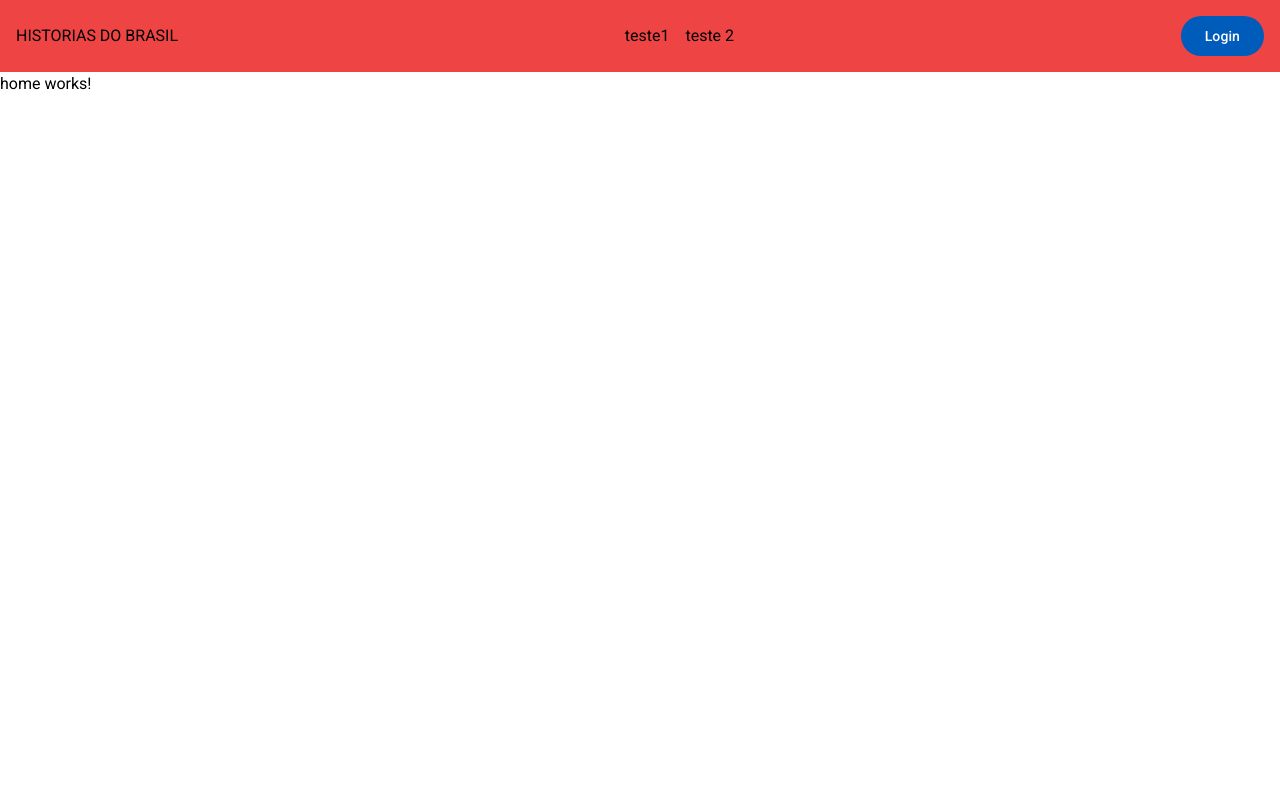
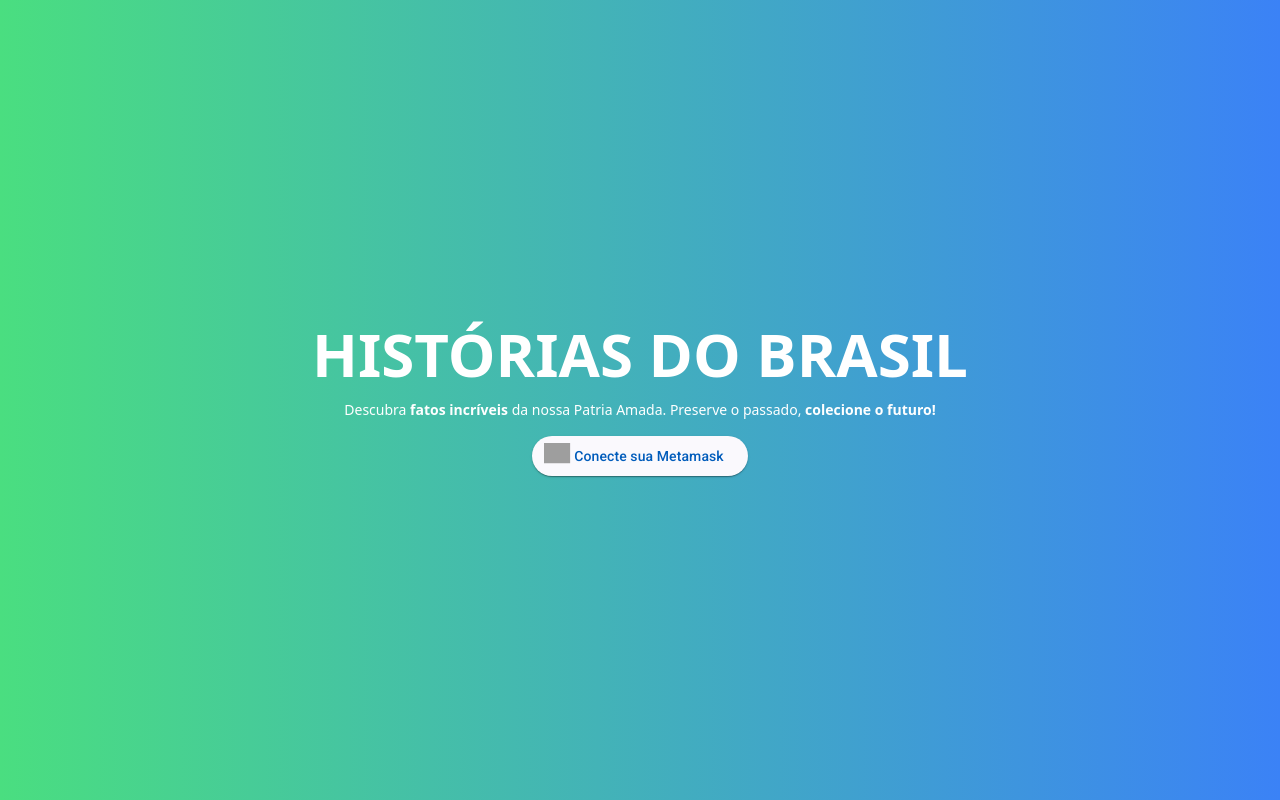
Before and after one commit to DyegoPimentel/zuckerverso, an Angular app: page / in a window 1280 px wide. Built offline with nearby package versions, Linux system fonts and the light colour scheme; no server answers; grey boxes are pictures that could not be loaded.

Commit message:
unsplash api and home update

```diff
--- a/src/app/app.component.html
+++ b/src/app/app.component.html
@@ -1,2 +1 @@
-<menu></menu>
 <router-outlet></router-outlet>
--- a/src/app/components/menu/menu.component.html
+++ b/src/app/components/menu/menu.component.html
@@ -1,4 +1,4 @@
-<nav class="flex flex-row justify-between items-center gap-4 bg-red-500 p-4">
+<nav class="flex flex-row justify-between items-center gap-4 bg-red-500 p-4 fixed w-full">
     <div>HISTORIAS DO BRASIL</div>
     <ul class="flex flex-row gap-4">
         <li>teste1</li>
--- a/src/app/pages/home/home.component.html
+++ b/src/app/pages/home/home.component.html
@@ -1 +1,12 @@
-<p>home works!</p>
+<!-- <div class="h-full bg-fixed bg-cover bg-center" [ngStyle]="{'background-image': 'url(' + bgImages[0].urls.regular + ')'}">
+    <p>{{bgImages[0].links.html}}</p>
+</div> -->
+
+<div class="flex flex-col gap-4 justify-center items-center h-screen bg-gradient-to-r from-green-400 to-blue-500">
+    <h1 class="font-sans text-6xl font-black text-white">HISTÓRIAS DO BRASIL</h1>
+    <span class="font-sans text-sm text-white">Descubra <strong>fatos incríveis</strong> da nossa Patria Amada. Preserve o passado, <strong>colecione o futuro!</strong></span>
+    <button mat-raised-button>
+        <mat-icon class="scale-150"><img src="https://upload.wikimedia.org/wikipedia/commons/3/36/MetaMask_Fox.svg"></mat-icon>
+        <span>Conecte sua Metamask</span>
+    </button>
+</div>
--- a/src/app/pages/home/home.component.ts
+++ b/src/app/pages/home/home.component.ts
@@ -1,16 +1,40 @@
 import { CommonModule } from '@angular/common';
-import { Component } from '@angular/core';
+import { Component, OnInit } from '@angular/core';
 import {MatIconModule} from '@angular/material/icon';
 import {MatDividerModule} from '@angular/material/divider';
 import {MatButtonModule} from '@angular/material/button';
+import { UnsplashService } from '../../services/unsplash/unsplash.service';
+import { HttpClient, HttpClientModule } from '@angular/common/http';
 
 @Component({
   selector: 'app-home',
   standalone: true,
-  imports: [CommonModule, MatButtonModule, MatDividerModule, MatIconModule],
+  imports: [CommonModule, HttpClientModule, MatButtonModule, MatDividerModule, MatIconModule],
+  providers: [UnsplashService],
   templateUrl: './home.component.html',
   styleUrl: './home.component.css'
 })
-export default class HomeComponent {
+export default class HomeComponent implements OnInit {
+  bgImages: any[] = [];
+
+  constructor(private _unsplashService: UnsplashService) {}
+
+  ngOnInit(): void {
+    //Called after the constructor, initializing input properties, and the first call to ngOnChanges.
+    //Add 'implements OnInit' to the class.
+
+    this._unsplashService.getRandomPhotos('natureza')
+    .subscribe({
+      next: (images) => {
+        console.log('res', images);
+        this.bgImages = images;
+      },
+      error: (e) => {
+        console.log('error', e);
+      }
+    })
+
+
+  }
 
 }
--- /dev/null
+++ b/src/app/services/unsplash/unsplash.service.ts
@@ -0,0 +1,23 @@
+import { HttpClient, HttpHeaders } from '@angular/common/http';
+import { Injectable } from '@angular/core';
+import { environment } from '../../../environments/environment';
+import { Observable } from 'rxjs';
+
+@Injectable({
+  providedIn: 'root'
+})
+export class UnsplashService {
+  private apiUrl = 'https://api.unsplash.com';
+  private accessKey = environment.unsplashAccessKey;
+
+  constructor(private http: HttpClient) {
+
+  }
+
+  getRandomPhotos(query: string, count: number = 1): Observable<any> {
+    const headers = new HttpHeaders({
+      'Authorization': `Client-ID ${this.accessKey}`
+    });
+    return this.http.get(`${this.apiUrl}/photos/random?query=${query}&count=${count}`, { headers });
+  }
+}
```
Also changed, not shown: 2 other files (tests, documents, lock files or other folders).
